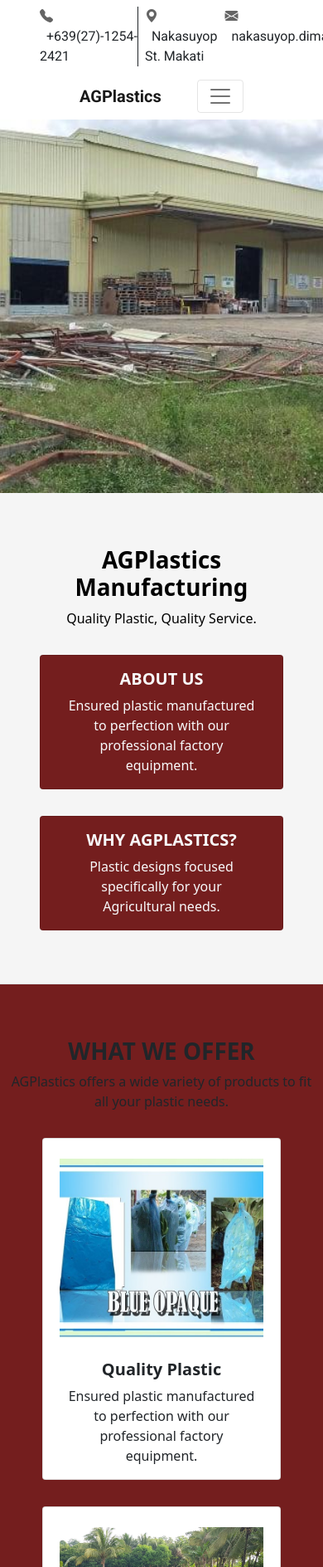
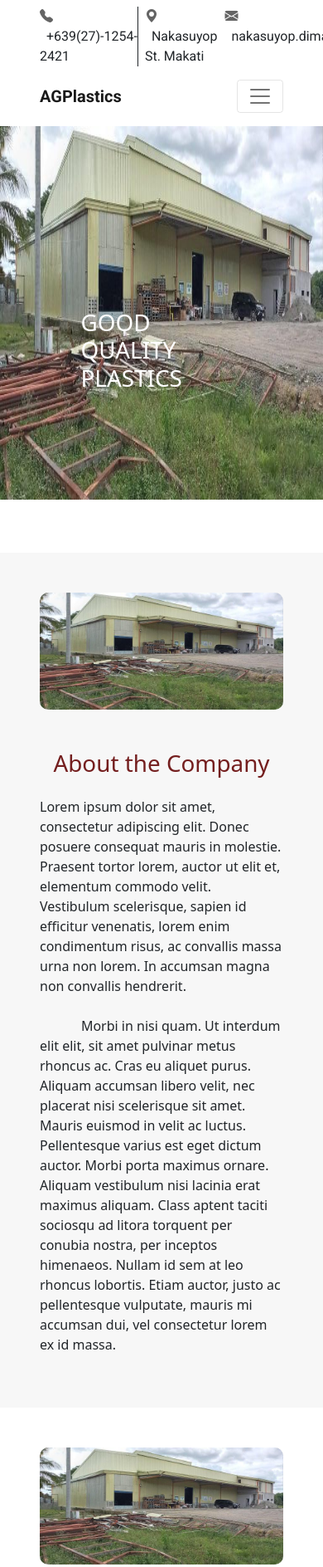
Before and after one commit to floooptimism/kauswagan-company-site, a website: page index.html in a window 390 px wide. Shown: the top 1888 px of the page at 83% size. Drawn offline with nearby package versions, Linux system fonts and the light colour scheme.

Commit message:
wip designX

```diff
--- a/index.html
+++ b/index.html
@@ -19,13 +19,15 @@
     <link rel="stylesheet" href="style.css" />
 
     <script>
-    //  alert("Contact's section needs some styling for devices that has <=530 width. or we can just put it in the footer\n\ndevi: yeah just put it in footer or like its own section below\n\nkimchi: make the email/location/number portion smaller and make the navbar items a litle bit bigger");
+      //  alert("Contact's section needs some styling for devices that has <=530 width. or we can just put it in the footer\n\ndevi: yeah just put it in footer or like its own section below\n\nkimchi: make the email/location/number portion smaller and make the navbar items a litle bit bigger");
     </script>
   </head>
   <body>
     <!-- navbar -->
-    <div class="container-fluid px-5 d-flex flex-column nav-custom">
-      <ul class="d-flex flex-row list-inline text-light text-dark mb-0 py-2">
+    <div class="container-fluid px-0 d-flex flex-column nav-custom">
+      <ul
+        class="d-flex flex-row px-5 list-inline text-light text-dark mb-0 py-2"
+      >
         <li class="list-inline-item border-end border-dark">
           <i class="bi bi-telephone-fill"></i
           ><span class="px-2">+639(27)-1254-2421</span>
@@ -84,7 +86,9 @@
                   </a>
                   <ul class="dropdown-menu" aria-labelledby="navbarDropdown">
                     <li><a class="dropdown-item" href="#">Action</a></li>
-                    <li><a class="dropdown-item" href="#">Another action</a></li>
+                    <li>
+                      <a class="dropdown-item" href="#">Another action</a>
+                    </li>
                     <li><hr class="dropdown-divider" /></li>
                     <li>
                       <a class="dropdown-item" href="#">Something else here</a>
@@ -105,16 +109,18 @@
     </div>
 
     <!-- hero bar -->
-    <!-- <div class="container-fluid hero d-flex align-items-center justify-content-center"> -->
-    <img
-      id="cover-image"
-      src="assets/cover.jpeg"
-      class="w-100 hero d-flex align-items-center justify-content-center"
-    />
+    <div
+      class="container-fluid px-0 mt-2 d-flex justify-content-center align-items-center hero d-relative"
+    >
+      <img
+        id="cover-image"
+        src="assets/cover.jpeg"
+        class="w-100 hero d-flex align-items-center justify-content-center"
+      />
+      <h1>GOOD QUALITY PLASTICS</h1>
+    </div>
 
-
-    <!-- </div> -->
-    <div
+    <!-- <div
       class="container-fluid d-flex justify-content-center p-0 header-content border-bottom"
     >
       <div class="container m-5">
@@ -122,9 +128,7 @@
           <p class="header-content-title h1 fw-bold text-center">
             AGPlastics Manufacturing
           </p>
-          <p class="fw-400 text-center">
-            Quality Plastic, Quality Service.
-          </p>
+          <p class="fw-400 text-center">Quality Plastic, Quality Service.</p>
         </div>
         <div class="row cont justify-content-center">
           <div class="col-md card m-3 about-card">
@@ -136,7 +140,6 @@
                 Ensured plastic manufactured to perfection with our professional
                 factory equipment.
               </p>
-              <!-- <a href="#" class="btn btn-primary">Go somewhere</a> -->
             </div>
           </div>
           <div class="col-md card m-3 about-card">
@@ -148,14 +151,13 @@
                 Plastic designs focused specifically for your Agricultural
                 needs.
               </p>
-              <!-- <a href="#" class="btn btn-primary">Go somewhere</a> -->
             </div>
           </div>
         </div>
       </div>
-    </div>
+    </div> -->
 
-    <div
+    <!-- <div
       class="container-fluid d-flex justify-content-center p-0 header-content-red border-bottom"
     >
       <div class="container-fluid my-5">
@@ -180,7 +182,6 @@
                   Ensured plastic manufactured to perfection with our
                   professional factory equipment.
                 </p>
-                <!-- <a href="#" class="btn btn-primary">Go somewhere</a> -->
               </div>
             </div>
             <div class="col-lg card m-3" style="width: 18rem">
@@ -197,7 +198,6 @@
                   Plastic designs focused specifically for your Agricultural
                   needs.
                 </p>
-                <!-- <a href="#" class="btn btn-primary">Go somewhere</a> -->
               </div>
             </div>
             <div class="col-lg card m-3" style="width: 18rem">
@@ -214,155 +214,180 @@
                   Manufactures professionally designed plastic for your
                   commercial needs.
                 </p>
-                <!-- <a href="#" class="btn btn-primary">Go somewhere</a> -->
               </div>
             </div>
           </div>
         </div>
       </div>
-    </div>
+    </div> -->
 
-    <!-- projects and recent news -->
-    <div
+    <!-- <div
       class="projects-news container-fluid d-flex justify-content-center p-0 mt-5 bg-white"
     >
-      <!-- <div class="container-fluid p-3">
-        <h3 class="fw-bold">PROJECTS</h3>
-        <p>
-          AGPlastics Company have initiated, lead, and developed numerous
-          projects. Found below are previews of some.
-        </p>
-        <img src="./assets/project-image.jpeg" class="img-fluid" />
-        <div class="row py-3">
-          <div class="col-lg">
-            <img src="assets/project-image.jpeg" class="img-fluid" />
-          </div>
-          <div class="col-lg">
-            <img src="assets/project-image.jpeg" class="img-fluid" />
-          </div>
-          <div class="col-lg">
-            <img src="assets/project-image.jpeg" class="img-fluid" />
-          </div>
-        </div>
-      </div> -->
 
-      <!-- i updated the mockup, get rid of the projects section and follow the design i did in the draft -->
 
       <div class="container-fluid p-3">
         <h3 class="fw-bold text-center">RECENT NEWS</h3>
-        <!-- News grid -->
 
         <div class="row justify-content-center">
-
           <div class="col-md news-card">
-            <div class="news-card-image-container ">
-              <img src="assets/cover.jpeg" alt="">
+            <div class="news-card-image-container">
+              <img src="assets/cover.jpeg" alt="" />
               <div class="news-card-image-date d-flex align-items-center">
-                <svg class="me-2" viewBox="0 0 25 25" fill="none" xmlns="http://www.w3.org/2000/svg">
-                  <path d="M20.5882 1.52941V0H16.1765V1.52941H8.82353V0H4.41176V1.52941H0V24.4706H25V1.52941H20.5882ZM17.6471 1.52941H19.1176V4.58824H17.6471V1.52941ZM5.88235 1.52941H7.35294V4.58824H5.88235V1.52941ZM23.5294 22.9412H1.47059V9.29729H23.5294V22.9412ZM1.47059 7.76788V3.05882H4.41176V6.11765H8.82353V3.05882H16.1765V6.11765H20.5882V3.05882H23.5294V7.76788H1.47059Z" fill=""></path></svg>
+                <svg
+                  class="me-2"
+                  viewBox="0 0 25 25"
+                  fill="none"
+                  xmlns="http://www.w3.org/2000/svg"
+                >
+                  <path
+                    d="M20.5882 1.52941V0H16.1765V1.52941H8.82353V0H4.41176V1.52941H0V24.4706H25V1.52941H20.5882ZM17.6471 1.52941H19.1176V4.58824H17.6471V1.52941ZM5.88235 1.52941H7.35294V4.58824H5.88235V1.52941ZM23.5294 22.9412H1.47059V9.29729H23.5294V22.9412ZM1.47059 7.76788V3.05882H4.41176V6.11765H8.82353V3.05882H16.1765V6.11765H20.5882V3.05882H23.5294V7.76788H1.47059Z"
+                    fill=""
+                  ></path>
+                </svg>
                 March 13, 2022
               </div>
             </div>
 
             <div class="news-card-info">
               <h4 class="fw-bold">Title</h4>
-              <p class="news-card-info-description fs-6 text">Lorem ipsum dolor sit amet, consectetur adipiscing elit. Pellentesque sed ligula a nunc pulvinar. Morbi in nisi quam. Ut interdum elit elit, sit amet pulvinar metus rhoncus ac...
+              <p class="news-card-info-description fs-6 text">
+                Lorem ipsum dolor sit amet, consectetur adipiscing elit.
+                Pellentesque sed ligula a nunc pulvinar. Morbi in nisi quam. Ut
+                interdum elit elit, sit amet pulvinar metus rhoncus ac...
               </p>
               <a>
-                <svg width="24" height="24" viewBox="0 0 24 24" fill="none" xmlns="http://www.w3.org/2000/svg">
-                  <path d="M23.6211 13.1773L15.7579 23.5043C15.5053 23.8348 15.1895 24 14.8737 24C14.5579 24 14.2421 23.8348 13.9895 23.5043C13.4842 22.8434 13.4842 21.8107 13.9895 21.1497L19.7053 13.673H1.26316C0.568421 13.673 0 12.9294 0 12.0207C0 11.1119 0.568421 10.3683 1.26316 10.3683H19.7053L13.9579 2.85026C13.4526 2.18933 13.4526 1.15663 13.9579 0.495697C14.4632 -0.165232 15.2526 -0.165232 15.7579 0.495697L23.6211 10.8227C24.1263 11.4836 24.1263 12.5577 23.6211 13.1773Z" fill="#741E1E"/>
+                <svg
+                  width="24"
+                  height="24"
+                  viewBox="0 0 24 24"
+                  fill="none"
+                  xmlns="http://www.w3.org/2000/svg"
+                >
+                  <path
+                    d="M23.6211 13.1773L15.7579 23.5043C15.5053 23.8348 15.1895 24 14.8737 24C14.5579 24 14.2421 23.8348 13.9895 23.5043C13.4842 22.8434 13.4842 21.8107 13.9895 21.1497L19.7053 13.673H1.26316C0.568421 13.673 0 12.9294 0 12.0207C0 11.1119 0.568421 10.3683 1.26316 10.3683H19.7053L13.9579 2.85026C13.4526 2.18933 13.4526 1.15663 13.9579 0.495697C14.4632 -0.165232 15.2526 -0.165232 15.7579 0.495697L23.6211 10.8227C24.1263 11.4836 24.1263 12.5577 23.6211 13.1773Z"
+                    fill="#741E1E"
+                  />
                 </svg>
               </a>
             </div>
           </div>
           <div class="col-md news-card">
-            <div class="news-card-image-container ">
-              <img src="assets/cover.jpeg" alt="">
+            <div class="news-card-image-container">
+              <img src="assets/cover.jpeg" alt="" />
               <div class="news-card-image-date d-flex align-items-center">
-                <svg class="me-2" width="25" height="25" viewBox="0 0 25 25" fill="none" xmlns="http://www.w3.org/2000/svg">
-                  <path d="M20.5882 1.52941V0H16.1765V1.52941H8.82353V0H4.41176V1.52941H0V24.4706H25V1.52941H20.5882ZM17.6471 1.52941H19.1176V4.58824H17.6471V1.52941ZM5.88235 1.52941H7.35294V4.58824H5.88235V1.52941ZM23.5294 22.9412H1.47059V9.29729H23.5294V22.9412ZM1.47059 7.76788V3.05882H4.41176V6.11765H8.82353V3.05882H16.1765V6.11765H20.5882V3.05882H23.5294V7.76788H1.47059Z" fill=""></path></svg>
+                <svg
+                  class="me-2"
+                  width="25"
+                  height="25"
+                  viewBox="0 0 25 25"
+                  fill="none"
+                  xmlns="http://www.w3.org/2000/svg"
+                >
+                  <path
+                    d="M20.5882 1.52941V0H16.1765V1.52941H8.82353V0H4.41176V1.52941H0V24.4706H25V1.52941H20.5882ZM17.6471 1.52941H19.1176V4.58824H17.6471V1.52941ZM5.88235 1.52941H7.35294V4.58824H5.88235V1.52941ZM23.5294 22.9412H1.47059V9.29729H23.5294V22.9412ZM1.47059 7.76788V3.05882H4.41176V6.11765H8.82353V3.05882H16.1765V6.11765H20.5882V3.05882H23.5294V7.76788H1.47059Z"
+                    fill=""
+                  ></path>
+                </svg>
                 March 13, 2022
               </div>
             </div>
             <div class="news-card-info">
               <h4 class="fw-bold">Title</h4>
-              <p class="news-card-info-description fs-6 text">Lorem ipsum dolor sit amet, consectetur adipiscing elit. Pellentesque sed ligula a nunc pulvinar. Morbi in nisi quam. Ut interdum elit elit, sit amet pulvinar metus rhoncus ac...
+              <p class="news-card-info-description fs-6 text">
+                Lorem ipsum dolor sit amet, consectetur adipiscing elit.
+                Pellentesque sed ligula a nunc pulvinar. Morbi in nisi quam. Ut
+                interdum elit elit, sit amet pulvinar metus rhoncus ac...
               </p>
               <a>
-                <svg width="24" height="24" viewBox="0 0 24 24" fill="none" xmlns="http://www.w3.org/2000/svg">
-                  <path d="M23.6211 13.1773L15.7579 23.5043C15.5053 23.8348 15.1895 24 14.8737 24C14.5579 24 14.2421 23.8348 13.9895 23.5043C13.4842 22.8434 13.4842 21.8107 13.9895 21.1497L19.7053 13.673H1.26316C0.568421 13.673 0 12.9294 0 12.0207C0 11.1119 0.568421 10.3683 1.26316 10.3683H19.7053L13.9579 2.85026C13.4526 2.18933 13.4526 1.15663 13.9579 0.495697C14.4632 -0.165232 15.2526 -0.165232 15.7579 0.495697L23.6211 10.8227C24.1263 11.4836 24.1263 12.5577 23.6211 13.1773Z" fill="#741E1E"/>
+                <svg
+                  width="24"
+                  height="24"
+                  viewBox="0 0 24 24"
+                  fill="none"
+                  xmlns="http://www.w3.org/2000/svg"
+                >
+                  <path
+                    d="M23.6211 13.1773L15.7579 23.5043C15.5053 23.8348 15.1895 24 14.8737 24C14.5579 24 14.2421 23.8348 13.9895 23.5043C13.4842 22.8434 13.4842 21.8107 13.9895 21.1497L19.7053 13.673H1.26316C0.568421 13.673 0 12.9294 0 12.0207C0 11.1119 0.568421 10.3683 1.26316 10.3683H19.7053L13.9579 2.85026C13.4526 2.18933 13.4526 1.15663 13.9579 0.495697C14.4632 -0.165232 15.2526 -0.165232 15.7579 0.495697L23.6211 10.8227C24.1263 11.4836 24.1263 12.5577 23.6211 13.1773Z"
+                    fill="#741E1E"
+                  />
                 </svg>
               </a>
             </div>
           </div>
           <div class="col-md news-card">
-            <div class="news-card-image-container ">
-              <img src="assets/cover.jpeg" alt="">
+            <div class="news-card-image-container">
+              <img src="assets/cover.jpeg" alt="" />
               <div class="news-card-image-date d-flex align-items-center">
-                <svg class="me-2" width="25" height="25" viewBox="0 0 25 25" fill="none" xmlns="http://www.w3.org/2000/svg">
-                  <path d="M20.5882 1.52941V0H16.1765V1.52941H8.82353V0H4.41176V1.52941H0V24.4706H25V1.52941H20.5882ZM17.6471 1.52941H19.1176V4.58824H17.6471V1.52941ZM5.88235 1.52941H7.35294V4.58824H5.88235V1.52941ZM23.5294 22.9412H1.47059V9.29729H23.5294V22.9412ZM1.47059 7.76788V3.05882H4.41176V6.11765H8.82353V3.05882H16.1765V6.11765H20.5882V3.05882H23.5294V7.76788H1.47059Z" fill=""></path></svg>
+                <svg
+                  class="me-2"
+                  width="25"
+                  height="25"
+                  viewBox="0 0 25 25"
+                  fill="none"
+                  xmlns="http://www.w3.org/2000/svg"
+                >
+                  <path
+                    d="M20.5882 1.52941V0H16.1765V1.52941H8.82353V0H4.41176V1.52941H0V24.4706H25V1.52941H20.5882ZM17.6471 1.52941H19.1176V4.58824H17.6471V1.52941ZM5.88235 1.52941H7.35294V4.58824H5.88235V1.52941ZM23.5294 22.9412H1.47059V9.29729H23.5294V22.9412ZM1.47059 7.76788V3.05882H4.41176V6.11765H8.82353V3.05882H16.1765V6.11765H20.5882V3.05882H23.5294V7.76788H1.47059Z"
+                    fill=""
+                  ></path>
+                </svg>
                 March 13, 2022
               </div>
             </div>
             <div class="news-card-info">
               <h4 class="fw-bold news-card-info-title">Title</h4>
-              <p class="news-card-info-description fs-6 text">Lorem ipsum dolor sit amet, consectetur adipiscing elit. Pellentesque sed ligula a nunc pulvinar. Morbi in nisi quam. Ut interdum elit elit, sit amet pulvinar metus rhoncus ac...
+              <p class="news-card-info-description fs-6 text">
+                Lorem ipsum dolor sit amet, consectetur adipiscing elit.
+                Pellentesque sed ligula a nunc pulvinar. Morbi in nisi quam. Ut
+                interdum elit elit, sit amet pulvinar metus rhoncus ac...
               </p>
               <a>
-                <svg width="24" height="24" viewBox="0 0 24 24" fill="none" xmlns="http://www.w3.org/2000/svg">
-                  <path d="M23.6211 13.1773L15.7579 23.5043C15.5053 23.8348 15.1895 24 14.8737 24C14.5579 24 14.2421 23.8348 13.9895 23.5043C13.4842 22.8434 13.4842 21.8107 13.9895 21.1497L19.7053 13.673H1.26316C0.568421 13.673 0 12.9294 0 12.0207C0 11.1119 0.568421 10.3683 1.26316 10.3683H19.7053L13.9579 2.85026C13.4526 2.18933 13.4526 1.15663 13.9579 0.495697C14.4632 -0.165232 15.2526 -0.165232 15.7579 0.495697L23.6211 10.8227C24.1263 11.4836 24.1263 12.5577 23.6211 13.1773Z" fill="#741E1E"/>
+                <svg
+                  width="24"
+                  height="24"
+                  viewBox="0 0 24 24"
+                  fill="none"
+                  xmlns="http://www.w3.org/2000/svg"
+                >
+                  <path
+                    d="M23.6211 13.1773L15.7579 23.5043C15.5053 23.8348 15.1895 24 14.8737 24C14.5579 24 14.2421 23.8348 13.9895 23.5043C13.4842 22.8434 13.4842 21.8107 13.9895 21.1497L19.7053 13.673H1.26316C0.568421 13.673 0 12.9294 0 12.0207C0 11.1119 0.568421 10.3683 1.26316 10.3683H19.7053L13.9579 2.85026C13.4526 2.18933 13.4526 1.15663 13.9579 0.495697C14.4632 -0.165232 15.2526 -0.165232 15.7579 0.495697L23.6211 10.8227C24.1263 11.4836 24.1263 12.5577 23.6211 13.1773Z"
+                    fill="#741E1E"
+                  />
                 </svg>
               </a>
             </div>
           </div>
-
         </div>
-
       </div>
-    </div>
+    </div> -->
 
     <!-- company about section container-->
-    <div class="container-fluid border-top mt-5 pt-3 px-5">
-      <!-- company logo and some images -->
-      <!-- expand these a little bit, make them bigger, there should also be a horizontal line that divides the news and about section -kimchi -->
-      <div class="about-section-logo row text-center">
-        <div class="col d-none d-md-block"></div>
-        <div class="col">
-          <img height="200" width="200" src="/assets/kauswagan-logo.png" alt="Logo">
-          <h1>AGPLASTICS</h1>
+    <div class="container-fluid mt-5 pt-3 px-0">
+      <div class="qualities-section-info d-flex flex-column flex-lg-row px-5 py-5">
+        <div class="w-100 mb-5 mb-lg-0 me-lg-5 d-flex justify-content-center align-items-center">
+          <img src="assets/cover.jpeg"/>
         </div>
-        <div class="col d-none d-md-block"></div>
+        <div class="w-100 px-lg-5 qualities-section-info-text d-flex flex-column align-items-center">
+          <h1 class="mb-4">About the Company</h1>
+          <p>Lorem ipsum dolor sit amet, consectetur adipiscing elit. Donec posuere consequat mauris in molestie. Praesent tortor lorem, auctor ut elit et, elementum commodo velit. Vestibulum scelerisque, sapien id efficitur venenatis, lorem enim condimentum risus, ac convallis massa urna non lorem. In accumsan magna non convallis hendrerit.
+
+            Morbi in nisi quam. Ut interdum elit elit, sit amet pulvinar metus rhoncus ac. Cras eu aliquet purus. Aliquam accumsan libero velit, nec placerat nisi scelerisque sit amet. Mauris euismod in velit ac luctus. Pellentesque varius est eget dictum auctor. Morbi porta maximus ornare. Aliquam vestibulum nisi lacinia erat maximus aliquam. Class aptent taciti sociosqu ad litora torquent per conubia nostra, per inceptos himenaeos. Nullam id sem at leo rhoncus lobortis. Etiam auctor, justo ac pellentesque vulputate, mauris mi accumsan dui, vel consectetur lorem ex id massa.</p>
+        </div>
       </div>
 
-      <!-- about the company section -->
-      <div class="about-section-item">
-        <h2>About the Company</h2>
-        <p>
-        Lorem ipsum dolor sit amet, consectetur adipiscing elit. Donec posuere consequat mauris in molestie. Praesent tortor lorem, auctor ut elit et, elementum commodo velit. Vestibulum scelerisque, sapien id efficitur venenatis, lorem enim condimentum risus, ac convallis massa urna non lorem. In accumsan magna non convallis hendrerit.
+      <div class="qualities-section-info d-flex flex-column flex-lg-row-reverse px-5 py-5">
+        <div class="w-100 mb-5 mb-lg-0 me-lg-5 d-flex justify-content-center align-items-center">
+          <img src="assets/cover.jpeg"/>
+        </div>
+        <div class="w-100 px-lg-5 qualities-section-info-text d-flex flex-column align-items-center">
+          <h1 class="mb-4">Good Quality Plastics</h1>
+          <p>Lorem ipsum dolor sit amet, consectetur adipiscing elit. Donec posuere consequat mauris in molestie. Praesent tortor lorem, auctor ut elit et, elementum commodo velit. Vestibulum scelerisque, sapien id efficitur venenatis, lorem enim condimentum risus, ac convallis massa urna non lorem. In accumsan magna non convallis hendrerit.
 
-        Morbi in nisi quam. Ut interdum elit elit, sit amet pulvinar metus rhoncus ac. Cras eu aliquet purus. Aliquam accumsan libero velit, nec placerat nisi scelerisque sit amet. Mauris euismod in velit ac luctus. Pellentesque varius est eget dictum auctor. Morbi porta maximus ornare. Aliquam vestibulum nisi lacinia erat maximus aliquam. Class aptent taciti sociosqu ad litora torquent per conubia nostra, per inceptos himenaeos. Nullam id sem at leo rhoncus lobortis. Etiam auctor, justo ac pellentesque vulputate, mauris mi accumsan dui, vel consectetur lorem ex id massa.
-        </p>
+            Morbi in nisi quam. Ut interdum elit elit, sit amet pulvinar metus rhoncus ac. Cras eu aliquet purus. Aliquam accumsan libero velit, nec placerat nisi scelerisque sit amet. Mauris euismod in velit ac luctus. Pellentesque varius est eget dictum auctor. Morbi porta maximus ornare. Aliquam vestibulum nisi lacinia erat maximus aliquam. Class aptent taciti sociosqu ad litora torquent per conubia nostra, per inceptos himenaeos. Nullam id sem at leo rhoncus lobortis. Etiam auctor, justo ac pellentesque vulputate, mauris mi accumsan dui, vel consectetur lorem ex id massa.</p>
+        </div>
       </div>
 
-      <!-- another paragrpah and section -->
-      <div class="about-section-item">
-        <h2>Text here</h2>
-        <p>
-          Lorem ipsum dolor sit amet, consectetur adipiscing elit. Donec posuere consequat mauris in molestie. Praesent tortor lorem, auctor ut elit et, elementum commodo velit. Vestibulum scelerisque, sapien id efficitur venenatis, lorem enim condimentum risus, ac convallis massa urna non lorem. In accumsan magna non convallis hendrerit.
-
-          Morbi in nisi quam. Ut interdum elit elit, sit amet pulvinar metus rhoncus ac. Cras eu aliquet purus. Aliquam accumsan libero velit, nec placerat nisi scelerisque sit amet. Mauris euismod in velit ac luctus. Pellentesque varius est eget dictum auctor. Morbi porta maximus ornare. Aliquam vestibulum nisi lacinia erat maximus aliquam. Class aptent taciti sociosqu ad litora torquent per conubia nostra, per inceptos himenaeos. Nullam id sem at leo rhoncus lobortis. Etiam auctor, justo ac pellentesque vulputate, mauris mi accumsan dui, vel consectetur lorem ex id massa.
-        </p>
-      </div>
-
-      <!-- another paragrpah and section -->
-      <div class="about-section-item">
-        <h2>another text here</h2>
-        <p>
-        Lorem ipsum dolor sit amet, consectetur adipiscing elit. Donec posuere consequat mauris in molestie. Praesent tortor lorem, auctor ut elit et, elementum commodo velit. Vestibulum scelerisque, sapien id efficitur venenatis, lorem enim condimentum risus, ac convallis massa urna non lorem. In accumsan magna non convallis hendrerit.
-
-        Morbi in nisi quam. Ut interdum elit elit, sit amet pulvinar metus rhoncus ac. Cras eu aliquet purus. Aliquam accumsan libero velit, nec placerat nisi scelerisque sit amet. Mauris euismod in velit ac luctus. Pellentesque varius est eget dictum auctor. Morbi porta maximus ornare. Aliquam vestibulum nisi lacinia erat maximus aliquam. Class aptent taciti sociosqu ad litora torquent per conubia nostra, per inceptos himenaeos. Nullam id sem at leo rhoncus lobortis. Etiam auctor, justo ac pellentesque vulputate, mauris mi accumsan dui, vel consectetur lorem ex id massa.
-        </p>
-      </div>
 
       <div class="about-section-item">
         <div class="row">
--- a/style.css
+++ b/style.css
@@ -1,4 +1,8 @@
 @import url('https://fonts.googleapis.com/css2?family=Roboto:wght@400;700&display=swap');
+
+:root{
+  --brand-color: #741E1E;
+}
 
 html{
     font-family: 'Roboto', sans-serif;
@@ -8,6 +12,31 @@
     font-family: 'Roboto', sans-serif;
 
 }
+
+.qualities-section-info:first-of-type {
+  background:#f7f7f7;
+}
+
+.qualities-section-info > div{
+}
+
+.qualities-section-info img {
+  object-fit:cover;
+  height: 100%;
+  width: 100%;
+  max-width: 500px;
+  max-height: 500px;
+  border-radius: 10px;
+}
+
+.qualities-section-info-text h1{
+  color: var(--brand-color);
+}
+
+.qualities-section-info-text p {
+  white-space: pre-wrap;
+}
+
 
 .nav-custom-2 {
     background-color: #fff;
@@ -20,10 +49,16 @@
 
 .hero {
     /* offset against navbar */
-    object-fit: cover;
-    object-position: top;
     height: 450px;
-    background: pink;
+}
+
+.hero h1{
+  position: absolute;
+  left: 50%;
+  top: 50%;
+  transform: translate(-50%, -50%);
+  color: white;
+
 }
 
 
```
